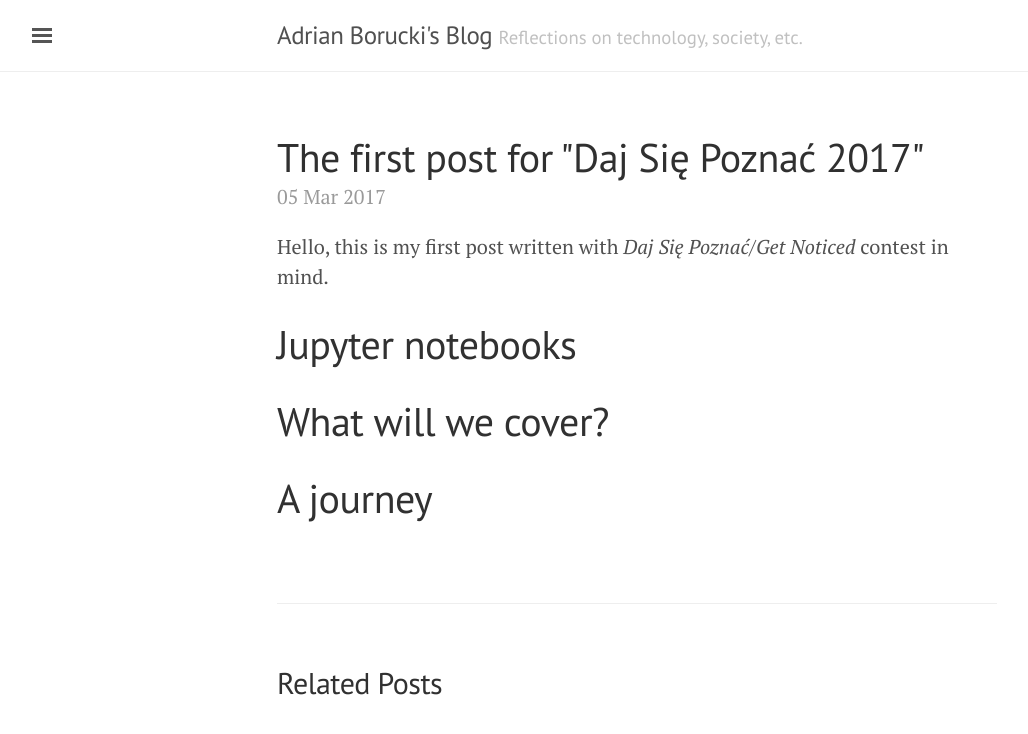
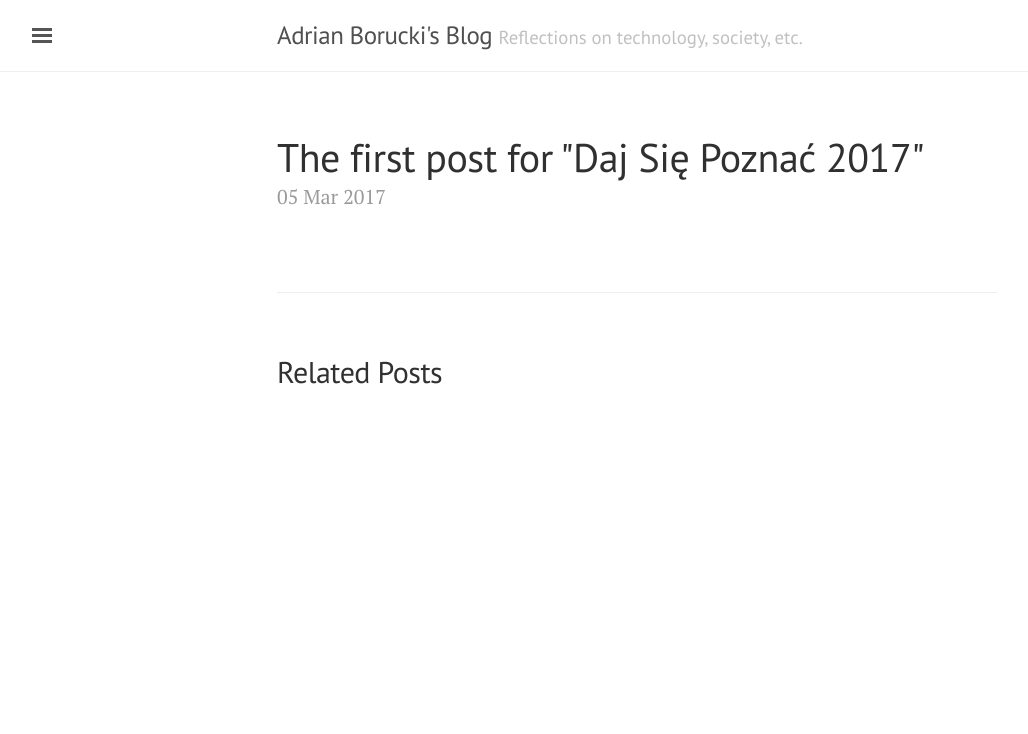
Before and after one commit to danlupei/danlupei.github.io, a Jekyll site: the page built from _posts/2017-03-05-dsp-init.md, in a window 1280 px wide. Shown: the top 734 px of the page, without its empty margins (3-1031 px from the left). Built offline with Jekyll 4.4.1, drawn with Linux system fonts in a browser that asks for light colours.

Commit message:
Remove initial post contents

```diff
--- a/_posts/2017-03-05-dsp-init.md
+++ b/_posts/2017-03-05-dsp-init.md
@@ -3,11 +3,3 @@ layout: post
 title: The first post for "Daj Się Poznać 2017"
 tags: DSP2017
 ---
-
-Hello, this is my first post written with *Daj Się Poznać*/*Get Noticed* contest in mind.
-
-# Jupyter notebooks
-
-# What will we cover?
-
-# A journey
```
